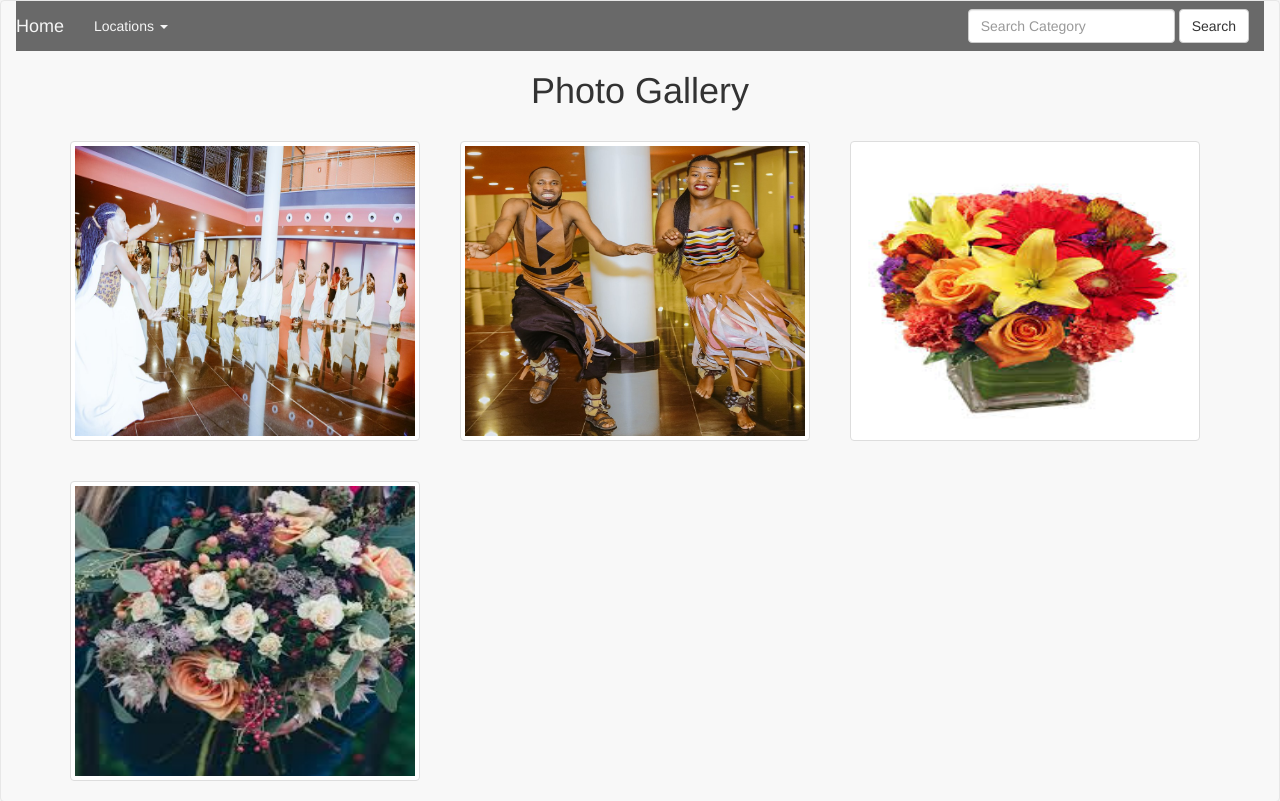
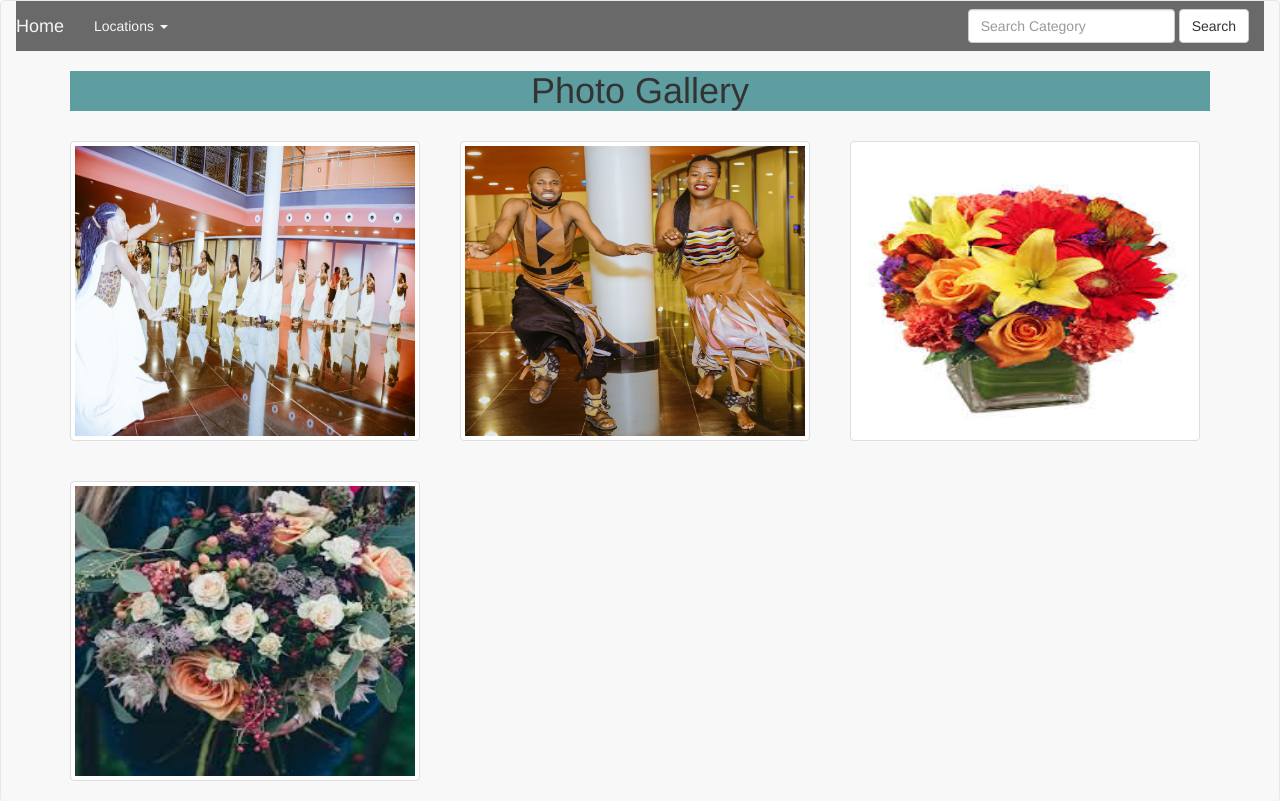
Before and after one commit to umurangamirwa/Gallery_application, a Django app: page / in a window 1280 px wide. Shown: the top 801 px of the page. Run offline with Django 3.2, Linux system fonts and the light colour scheme; data comes from the database, SQL or seed files in the repository; some libraries are stand-ins or nearby versions.

Commit message:
add changes

```diff
--- a/gallery/templates/base.html
+++ b/gallery/templates/base.html
@@ -15,7 +15,7 @@
       <link rel="stylesheet" href="{% static 'css/styles.css' %}">
     {% endblock %}
   </head>
-  <body style="background-color:#F5F5F5;">
+  <body>
     {% include 'navbar.html' %}
     {% block content %}
     {% endblock %}
--- a/gallery/templates/index.html
+++ b/gallery/templates/index.html
@@ -2,7 +2,7 @@
 {% block content %}
 {{block.super}}
 <div class="container">
-  <h1 class="text-center">Photo Gallery</h1>
+  <h1 class="text-center" style=" background-color:cadetblue">Photo Gallery</h1>
   <div class="row">
     {% for image in images %}
     <div class="col-md-4">
```
